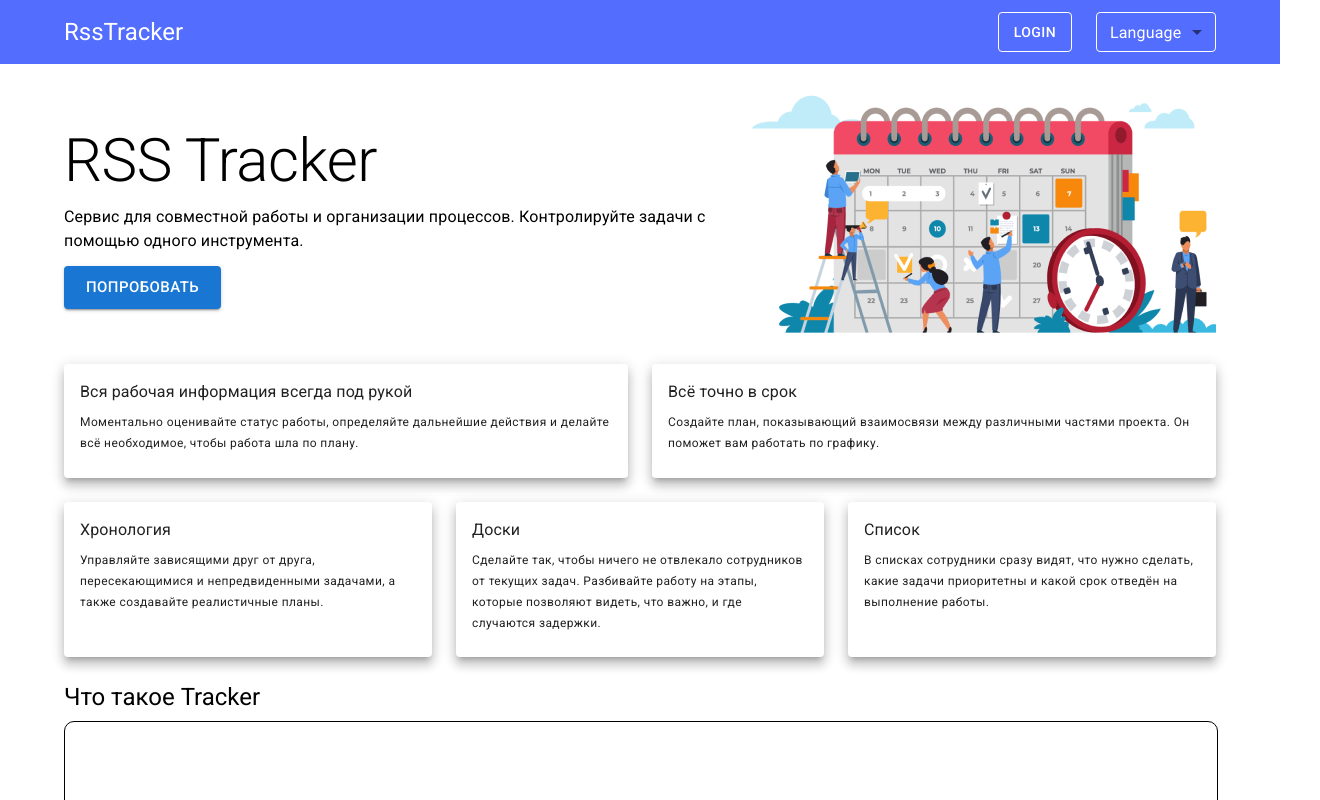
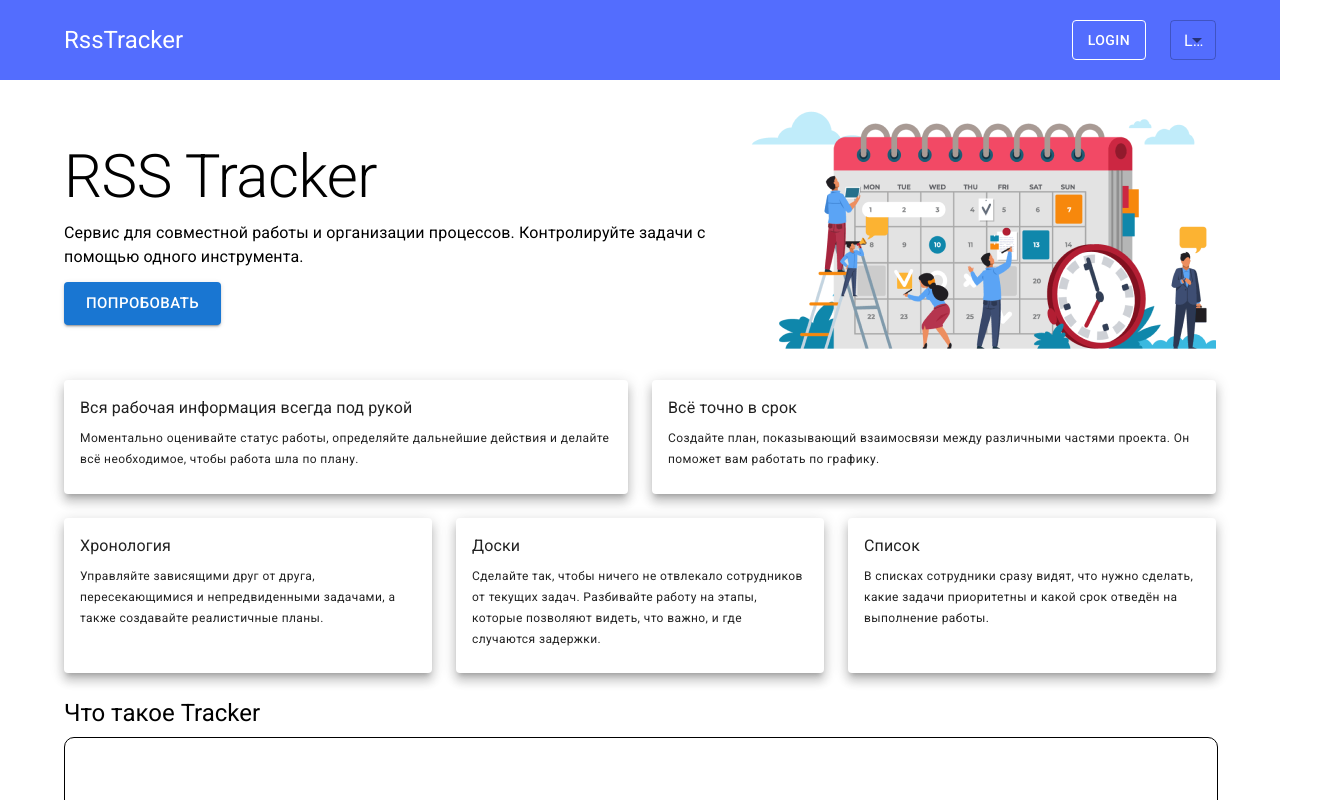
Before and after one commit to wayjewish/project-management-app, a React app: page / in a window 1280 px wide. Shown: the top 800 px of the page, 1320 px wide, since content can reach past the window. Built offline with nearby package versions, Linux system fonts and the light colour scheme.

Commit message:
fix: fixed the structure

```diff
--- /dev/null
+++ b/src/components/Login/LoginBtn.tsx
@@ -0,0 +1,12 @@
+import { Button } from '@mui/material';
+import React from 'react';
+
+function LoginBtn() {
+  return (
+    <Button size="medium" color="inherit" variant="outlined">
+      Login
+    </Button>
+  );
+}
+
+export default LoginBtn;
--- a/src/components/footer/Footer.styled.ts
+++ b/src/components/footer/Footer.styled.ts
@@ -6,7 +6,7 @@ export const Footer = styled('footer')({
   width: '100%',
   height: '100%',
   background: `${indigo['A200']}`,
-  padding: '10px 20px',
+  padding: '10px 0px',
 });
 
 export const LogoRss = styled('img')({
--- /dev/null
+++ b/src/components/header/BurgerMenu.styled.ts
@@ -0,0 +1,22 @@
+import { styled } from '@mui/material/styles';
+import { Box, Menu } from '@mui/material';
+
+export const BurgerBox = styled(Box)(({ theme }) => ({
+  flexGrow: '1',
+  justifyContent: 'flex-end',
+  [theme.breakpoints.down('xs')]: {
+    display: 'flex',
+  },
+  [theme.breakpoints.up('md')]: {
+    display: 'none',
+  },
+}));
+
+export const MenuBar = styled(Menu)(({ theme }) => ({
+  [theme.breakpoints.down('xs')]: {
+    display: 'block',
+  },
+  [theme.breakpoints.up('md')]: {
+    display: 'none',
+  },
+}));
--- /dev/null
+++ b/src/components/header/BurgerMenu.tsx
@@ -0,0 +1,51 @@
+import React from 'react';
+import { IconButton, MenuItem } from '@mui/material';
+import MenuIcon from '@mui/icons-material/Menu';
+import { BurgerBox, MenuBar } from './BurgerMenu.styled';
+import Login from '../Login/LoginBtn';
+import SelectBox from '../selectLang/SelectBox';
+
+function BurgerMenu() {
+  const [anchorElNav, setAnchorElNav] = React.useState<null | HTMLElement>(null);
+  const handleOpenNavMenu = (event: React.MouseEvent<HTMLElement>) => {
+    setAnchorElNav(event.currentTarget);
+  };
+  const handleCloseNavMenu = () => {
+    setAnchorElNav(null);
+  };
+  return (
+    <BurgerBox>
+      <IconButton
+        size="large"
+        aria-controls="menu-appbar"
+        aria-haspopup="true"
+        onClick={handleOpenNavMenu}
+        color="inherit"
+      >
+        <MenuIcon />
+      </IconButton>
+      <MenuBar
+        anchorEl={anchorElNav}
+        anchorOrigin={{
+          vertical: 'bottom',
+          horizontal: 'right',
+        }}
+        keepMounted
+        transformOrigin={{
+          vertical: 'top',
+          horizontal: 'right',
+        }}
+        open={Boolean(anchorElNav)}
+        onClose={handleCloseNavMenu}
+      >
+        <MenuItem>
+          <Login />
+        </MenuItem>
+        <MenuItem>
+          <SelectBox />
+        </MenuItem>
+      </MenuBar>
+    </BurgerBox>
+  );
+}
+export default BurgerMenu;
--- a/src/components/header/Header.styled.ts
+++ b/src/components/header/Header.styled.ts
@@ -1,23 +1,13 @@
 import { styled } from '@mui/material/styles';
-import { indigo, grey} from '@mui/material/colors';
-import { AppBar, Box, FormControl, useScrollTrigger } from '@mui/material';
-
-// const trigger = useScrollTrigger();
+import { indigo } from '@mui/material/colors';
+import { AppBar, Box, Container, FormControl } from '@mui/material';
 
 export const Header = styled(AppBar)({
   background: `${indigo['A200']}`,
   boxShadow: '0',
-  '.MuiAppBar-positionSticky ': {
-    top: '0',
-    left: '0',
-    zIndex: '2',
-    height: '200px',
-    position: 'sticky',
-    backgroundColor: `${grey[50]}`,
-  },
 });
 
-export const Wrap = styled(Box)({
+export const Wrap = styled(Container)({
   display: 'flex',
   flexDirection: 'row',
   alignItems: 'center',
@@ -25,27 +15,14 @@ export const Wrap = styled(Box)({
   padding: '20px',
 });
 
-export const FormSelect = styled(FormControl)({
-  minWidth: '120px',
-  '&:hover .MuiFormControl-root': {
-    borderColor: 'white',
+export const BoxBtn = styled(Box)(({ theme }) => ({
+  flexGrow: 1,
+  justifyContent: 'flex-end',
+
+  [theme.breakpoints.up('xs')]: {
+    display: 'none',
   },
-  '.MuiInputLabel-root.Mui-focused': {
-    borderColor: 'white',
-    color: 'white',
+  [theme.breakpoints.up('md')]: {
+    display: 'flex',
   },
-  '&:hover .MuiOutlinedInput-root .MuiOutlinedInput-notchedOutline': {
-    borderColor: 'white',
-  },
-  '& .MuiOutlinedInput-root.Mui-focused .MuiOutlinedInput-notchedOutline': {
-    borderColor: 'white',
-  },
-  '& .MuiOutlinedInput-root .MuiOutlinedInput-notchedOutline': {
-    borderColor: 'white',
-  },
-});
-
-export const BurgerBox = styled(Box)({
-  flexGrow: '1',
-  justifyContent: 'flex-end',
-});
+}));
--- a/src/components/header/Header.tsx
+++ b/src/components/header/Header.tsx
@@ -1,35 +1,13 @@
 import React from 'react';
 import { indigo } from '@mui/material/colors';
-import {
-  Box,
-  Container,
-  IconButton,
-  InputLabel,
-  Menu,
-  MenuItem,
-  Select,
-  SelectChangeEvent,
-  Toolbar,
-  useScrollTrigger,
-  Typography,
-  Button,
-} from '@mui/material';
-import MenuIcon from '@mui/icons-material/Menu';
-import { BurgerBox, FormSelect, Header } from './Header.styled';
+import { Box, useScrollTrigger, Typography } from '@mui/material';
+
+import { Header, Wrap, BoxBtn } from './Header.styled';
+import Login from '../Login/LoginBtn';
+import SelectBox from '../selectLang/SelectBox';
+import BurgerMenu from './BurgerMenu';
 
 function HeaderComponent() {
-  const [lang, setLang] = React.useState('');
-
-  const handleChange = (event: SelectChangeEvent) => {
-    setLang(event.target.value as string);
-  };
-  const [anchorElNav, setAnchorElNav] = React.useState<null | HTMLElement>(null);
-  const handleOpenNavMenu = (event: React.MouseEvent<HTMLElement>) => {
-    setAnchorElNav(event.currentTarget);
-  };
-  const handleCloseNavMenu = () => {
-    setAnchorElNav(null);
-  };
   const trigger = useScrollTrigger();
   return (
     <Header
@@ -40,113 +18,20 @@ function HeaderComponent() {
         height: trigger ? '100%' : '10%',
       }}
     >
-      <Container>
-        <Toolbar disableGutters>
+      <Wrap>
+        <Box>
           <Typography component="h1" variant="h5" color={'white'}>
             RssTracker
           </Typography>
-          <BurgerBox sx={{ display: { xs: 'flex', md: 'none' } }}>
-            <IconButton
-              size="large"
-              aria-controls="menu-appbar"
-              aria-haspopup="true"
-              onClick={handleOpenNavMenu}
-              color="inherit"
-            >
-              <MenuIcon />
-            </IconButton>
-            <Menu
-              id="menu-appbar"
-              anchorEl={anchorElNav}
-              anchorOrigin={{
-                vertical: 'bottom',
-                horizontal: 'right',
-              }}
-              keepMounted
-              transformOrigin={{
-                vertical: 'top',
-                horizontal: 'right',
-              }}
-              open={Boolean(anchorElNav)}
-              onClose={handleCloseNavMenu}
-              sx={{
-                display: { xs: 'block', md: 'none' },
-              }}
-            >
-              <MenuItem>
-                <Button
-                  size="medium"
-                  color="inherit"
-                  variant="outlined"
-                  sx={{
-                    borderColor: { xs: `${indigo['A200']}`, md: 'white' },
-                    color: { xs: `${indigo['A200']}`, md: 'white' },
-                    width: '100%',
-                  }}
-                  onClick={handleCloseNavMenu}
-                >
-                  Login
-                </Button>
-              </MenuItem>
-              <MenuItem>
-                <FormSelect size="small">
-                  <InputLabel
-                    id="demo-simple-select-label"
-                    sx={{ color: { xs: `${indigo['A200']}`, md: 'white' } }}
-                  >
-                    Language
-                  </InputLabel>
-                  <Select
-                    labelId="demo-simple-select-label"
-                    id="demo-simple-select"
-                    value={lang}
-                    label="Language"
-                    onChange={handleChange}
-                    sx={{ color: { xs: `${indigo['A200']}`, md: 'white' } }}
-                  >
-                    <MenuItem value={10} onClick={handleCloseNavMenu}>
-                      RU
-                    </MenuItem>
-                    <MenuItem value={20} onClick={handleCloseNavMenu}>
-                      EN
-                    </MenuItem>
-                  </Select>
-                </FormSelect>
-              </MenuItem>
-            </Menu>
-          </BurgerBox>
-          <Box
-            sx={{ flexGrow: 1, display: { xs: 'none', md: 'flex' }, justifyContent: 'flex-end' }}
-          >
-            <Box display={'flex'} gap={3}>
-              <Button
-                size="medium"
-                color="inherit"
-                variant="outlined"
-                sx={{ borderColor: 'white', color: 'white' }}
-              >
-                Login
-              </Button>
-              <FormSelect size="small">
-                <InputLabel id="demo-simple-select-label" sx={{ color: 'white' }}>
-                  Language
-                </InputLabel>
-                <Select
-                  labelId="demo-simple-select-label"
-                  id="demo-simple-select"
-                  value={lang}
-                  label="Language"
-                  onChange={handleChange}
-                  sx={{ color: 'white' }}
-                >
-                  <MenuItem value={10}>RU</MenuItem>
-                  <MenuItem value={20}>EN</MenuItem>
-                </Select>
-              </FormSelect>
-            </Box>
+        </Box>
+        <BurgerMenu />
+        <BoxBtn>
+          <Box display={'flex'} gap={3}>
+            <Login />
+            <SelectBox />
           </Box>
-        </Toolbar>
-      </Container>
+        </BoxBtn>
+      </Wrap>
     </Header>
   );
 }
--- /dev/null
+++ b/src/components/selectLang/SelectBox.styled.ts
@@ -0,0 +1,12 @@
+import { styled } from '@mui/material/styles';
+import { InputLabel } from '@mui/material';
+import { indigo } from '@mui/material/colors';
+
+export const Label = styled(InputLabel)(({ theme }) => ({
+  [theme.breakpoints.down('xs')]: {
+    color: `${indigo['A200']}`,
+  },
+  [theme.breakpoints.up('md')]: {
+    color: 'white',
+  },
+}));
--- /dev/null
+++ b/src/components/selectLang/SelectBox.tsx
@@ -0,0 +1,22 @@
+import { FormControl, MenuItem, Select, SelectChangeEvent } from '@mui/material';
+import React from 'react';
+import { Label } from './SelectBox.styled';
+
+function SelectBox() {
+  const [lang, setLang] = React.useState('');
+
+  const handleChange = (event: SelectChangeEvent) => {
+    setLang(event.target.value as string);
+  };
+  return (
+    <FormControl size="small">
+      <Label>Language</Label>
+      <Select value={lang} label="Language" onChange={handleChange}>
+        <MenuItem value={'RU'}>RU</MenuItem>
+        <MenuItem value={'EN'}>EN</MenuItem>
+      </Select>
+    </FormControl>
+  );
+}
+
+export default SelectBox;
```
